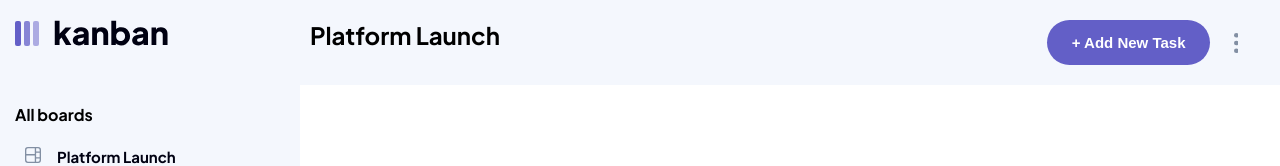
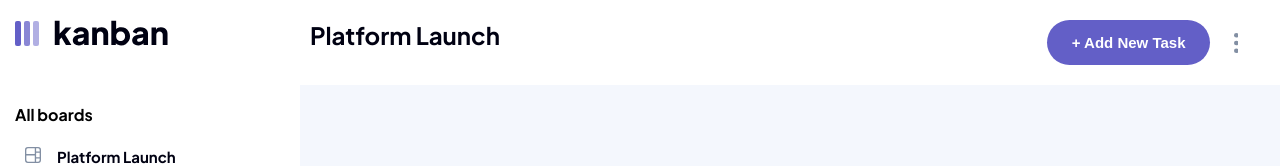
Before and after one commit to chingu-voyages/v40-geckos-team-12, a React (Create React App) app in the folder frontend/: page / in a window 1280 px wide. Shown: the top 166 px of the page. Built offline with nearby package versions, Linux system fonts and the light colour scheme.

Commit message:
dark mode
These commits are to fix the colors of the fonts in dark and light mode.

Also, there were  styled components made that didnt even have a color property on them, so how you expect them to toggle?

```diff
--- a/frontend/src/components/Navbar/Navbar.Styled.js
+++ b/frontend/src/components/Navbar/Navbar.Styled.js
@@ -9,6 +9,7 @@ export const NavContainer = styled.nav`
 `;
 
 export const NavTitle = styled.h4`
+  color: ${(props) => props.theme.fontColor};
   font-weight: 700;
   font-size: 24px;
 `;
--- a/frontend/src/components/Sidebar/Sidebar.jsx
+++ b/frontend/src/components/Sidebar/Sidebar.jsx
@@ -28,7 +28,7 @@ const Sidenav = () => {
           alt=""
         />
       </Brand>
-      <span>All boards</span>
+      <span style={{ color: isLightTheme ? "#000" : "#fff" }}>All boards</span>
       <ListContainer>
         <ListItem text="Platform Launch" svg={iconBoard} />
         <ListItem text="Marketing Plan" svg={iconBoard} />
--- a/frontend/src/components/forms/Form.styled.js
+++ b/frontend/src/components/forms/Form.styled.js
@@ -46,6 +46,7 @@ export const LabelInputContainer = styled.div`
 `;
 
 export const StyledInput = styled.input`
+  color: ${(props) => props.theme.fontColor};
   border: 1px solid ${(props) => props.theme.labelLight};
   border-radius: 4px;
   padding: 10px;
@@ -53,7 +54,7 @@ export const StyledInput = styled.input`
   line-height: 16px;
   width: 100%;
   margin-top: 0.5rem;
-  color: ${(props) => props.theme.fontColor};
+
   cursor: pointer;
   &:focus {
     outline: none;
@@ -114,5 +115,5 @@ export const StyledSelect = styled.select`
   }
 `;
 export const StyledOption = styled.option`
-  color: ${(props) => props.theme.labelColor};
+  color: ${(props) => props.theme.fontColor};
 `;
--- a/frontend/src/components/forms/form_component/Form.jsx
+++ b/frontend/src/components/forms/form_component/Form.jsx
@@ -44,7 +44,7 @@ const Form = () => {
   };
 
   return (
-    <StyledFormContainer>
+    <StyledFormContainer onClick={(e) => e.stopPropagation()}>
       <StyledFormHeader>Add New Tasks</StyledFormHeader>
       <StyledForm onSubmit={handleSubmit}>
         <LabelInputContainer>
--- a/frontend/src/themes/themes.js
+++ b/frontend/src/themes/themes.js
@@ -1,5 +1,7 @@
 export const lightTheme = {
-  main: "#F4F7FD",
+  main: "#FFF",
+  mainContainer: "#F4F7FD",
+
   fontColor: "#000112",
   secondFontColor: "#828FA3",
   fontColorHover: "#635FC7",
@@ -22,8 +24,9 @@ export const lightTheme = {
   subTaskBG: "#E4EBFA",
 };
 export const darkTheme = {
-  main: "#22232E",
-  fontColor: "#FFF",
+  main: "#2B2C37",
+  mainContainer: "#22232E",
+  fontColor: "#000",
   secondFontColor: "#828FA3",
   fontColorHover: "#635FC7",
   labelColor: "#fff",
```
